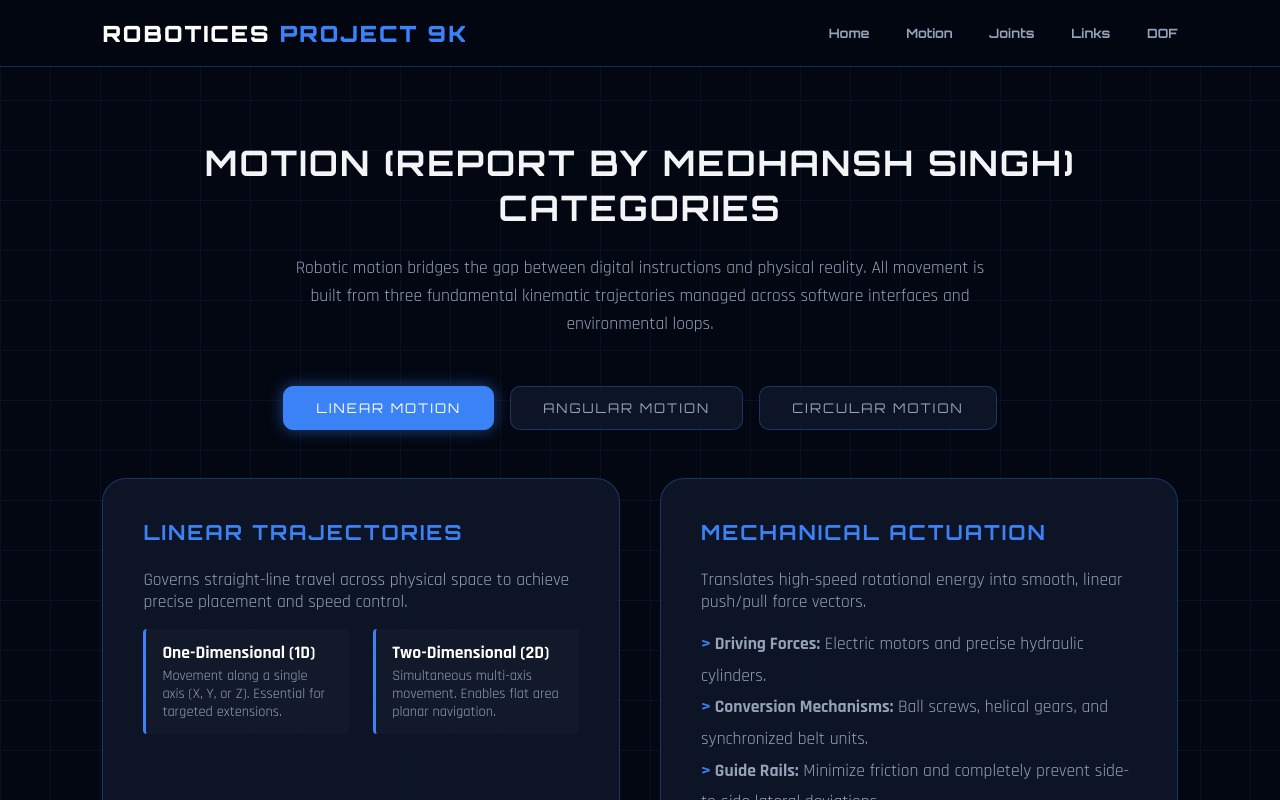
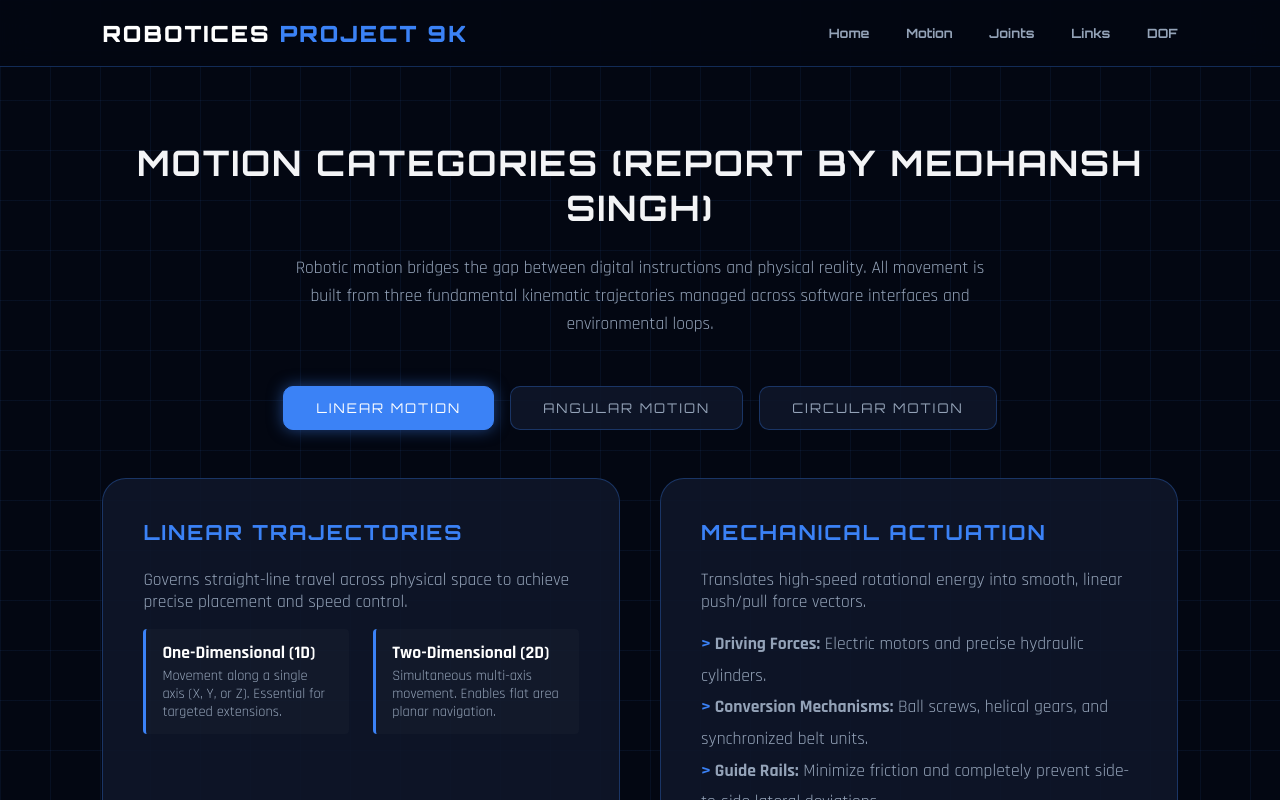
Before and after one commit to pranavmanglani/robotics_project, a plain HTML site: page index.html in a window 1280 px wide. Both pictures are taken after a click on the button "Motion". Shown: the top 800 px of the page. Drawn offline with Linux system fonts and the light colour scheme.

Commit message:
Update index.html

```diff
--- a/index.html
+++ b/index.html
@@ -151,7 +151,7 @@
     </div>
 
     <div id="motion" class="page">
-        <h1 class="hero">Motion (Report by Medhansh Singh) <span>Categories</span></h1>
+        <h1 class="hero">Motion <span>Categories (Report by Medhansh Singh)</span></h1>
         <p style="color: var(--muted); text-align: center; max-width: 700px; margin: -2.5rem auto 3rem; line-height: 1.6;">
             Robotic motion bridges the gap between digital instructions and physical reality. All movement is built from three fundamental kinematic trajectories managed across software interfaces and environmental loops.
         </p>
```
